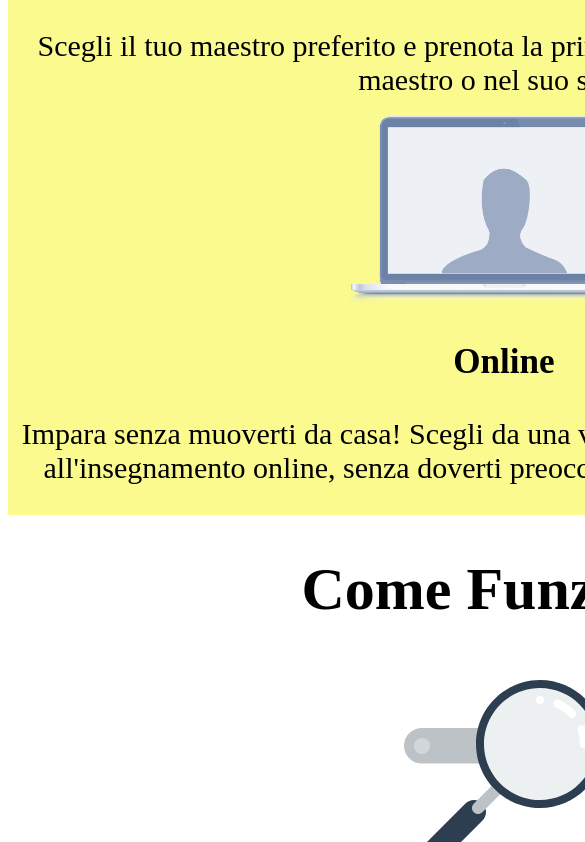
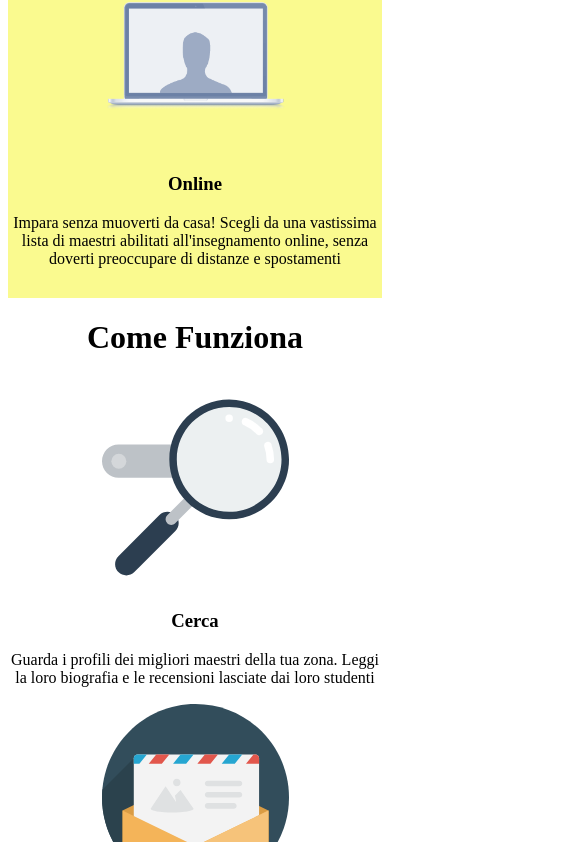
Before and after one commit to matteopelusi7/html-css-resp-wannabe, a plain HTML site: page index.html in a window 390 px wide. Shown: the part 449-1291 px from the top of the page, 585 px wide, since content can reach past the window. Drawn offline with Linux system fonts and the light colour scheme.

Commit message:
Aggiunto modifica dimensioni media query

```diff
--- a/mediaquery.css
+++ b/mediaquery.css
@@ -5,8 +5,8 @@
         flex-direction: column;
         align-items: center;
         gap: 10px;
-        font-size: 30px;
         margin-top: 0;
+        width: 100%;
     }
 
     #lezioni .row {
@@ -41,4 +41,13 @@
         margin-top: 10px;
     }
 
+    img {
+        width: 50%;
+        object-fit: contain;
+    }
+
+    #why img {
+        width: 40%;
+    }
+
 }
```
